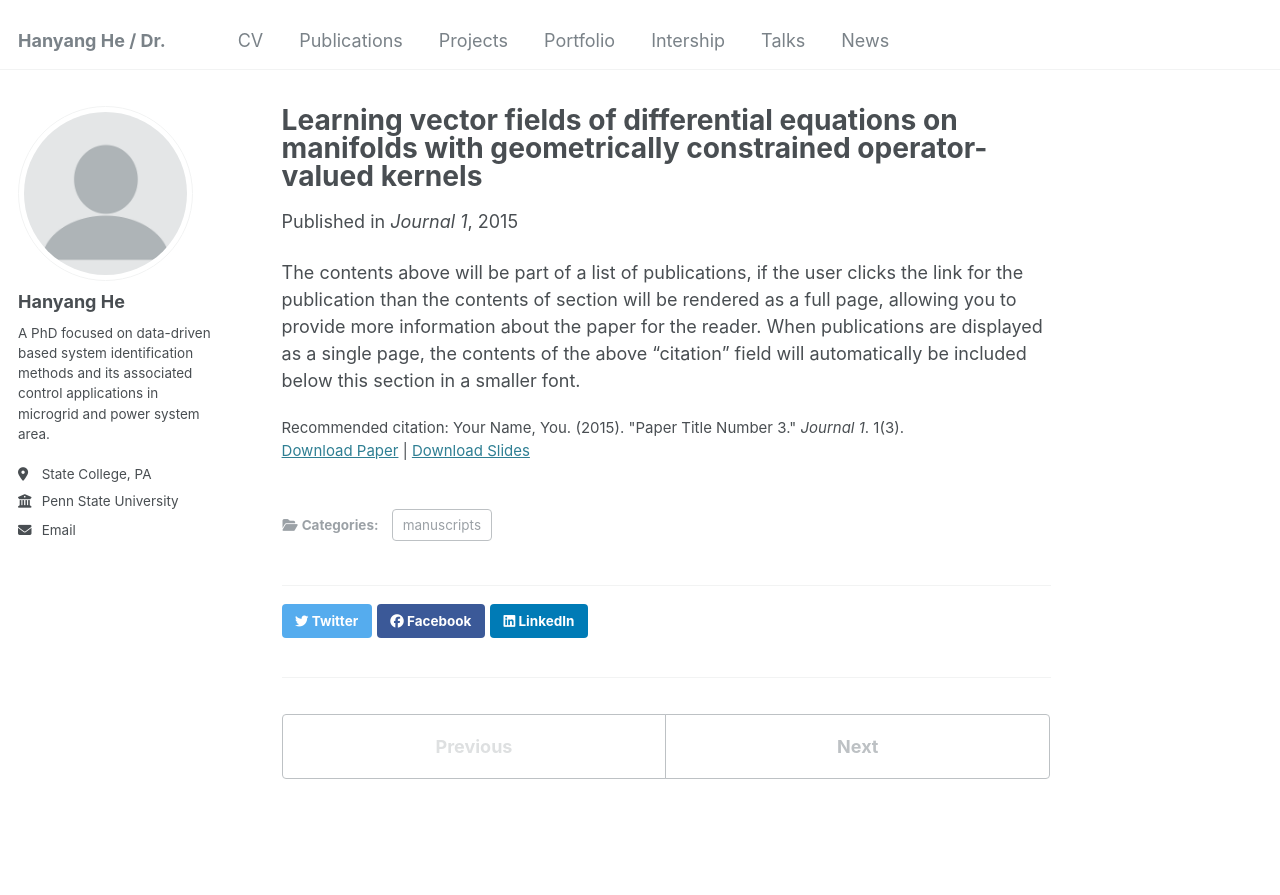
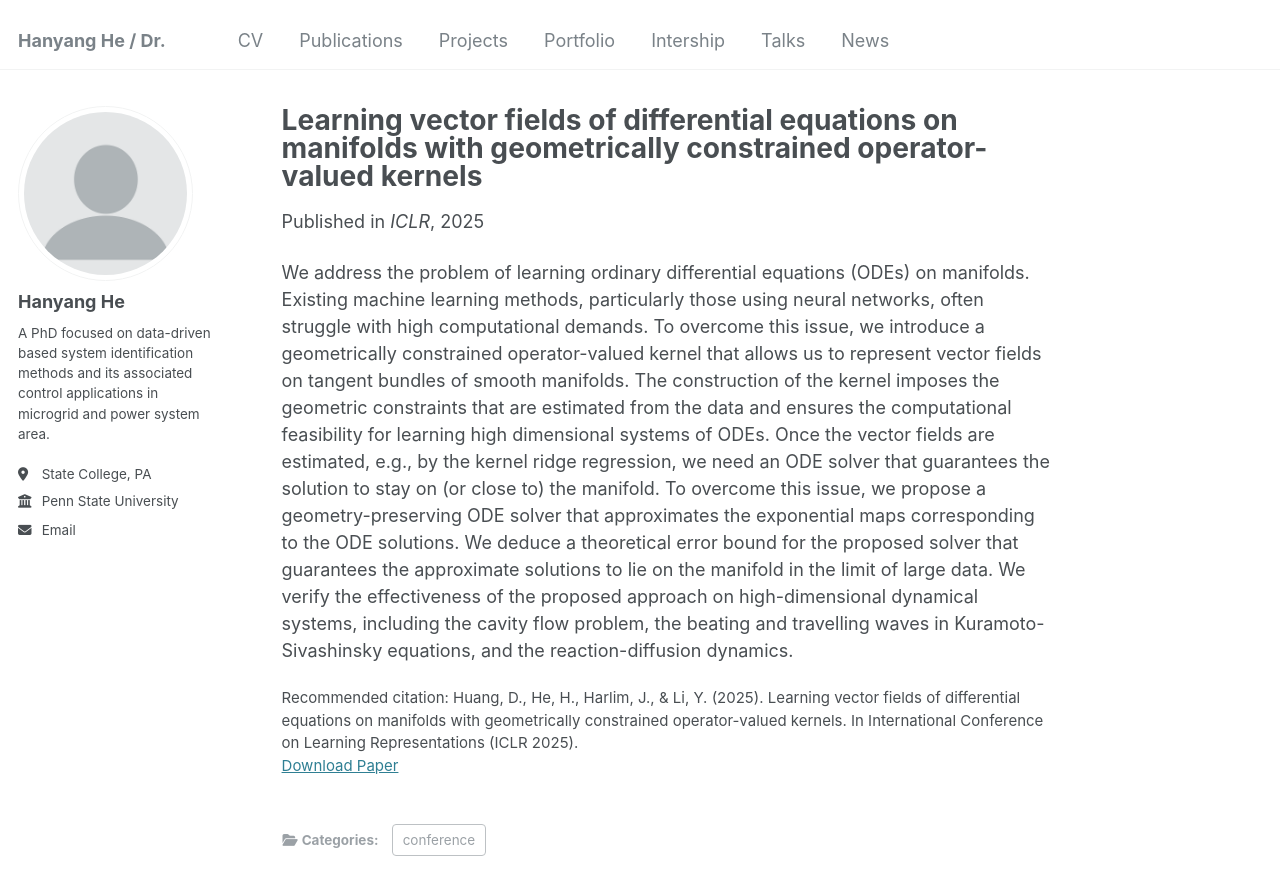
Before and after one commit to HanyangHe/HanyangHe.github.io, a Jekyll site: the page built from _publications/2025-01-22-paper-GMKRR.md, in a window 1280 px wide and 900 px high. Shown: the top 895 px of the window. Built offline with Jekyll 4.4.1, drawn with Linux system fonts in a browser that asks for light colours; a script that is not in the unit is left out.

Commit message:
Update 2025-01-22-paper-GMKRR.md

```diff
--- a/_publications/2025-01-22-paper-GMKRR.md
+++ b/_publications/2025-01-22-paper-GMKRR.md
@@ -1,14 +1,13 @@
 ---
 title: "Learning vector fields of differential equations on manifolds with geometrically constrained operator-valued kernels"
 collection: publications
-category: manuscripts
+category: conference
 permalink: /publication/2025-01-22-paper-GMKRR
-excerpt: 'This paper is about the number 3. The number 4 is left for future work.'
-date: 2015-10-01
-venue: 'Journal 1'
-slidesurl: 'http://academicpages.github.io/files/slides3.pdf'
-paperurl: 'http://academicpages.github.io/files/paper3.pdf'
-citation: 'Your Name, You. (2015). &quot;Paper Title Number 3.&quot; <i>Journal 1</i>. 1(3).'
+excerpt: 'This paper proposed a geometrical constrained multivariate kernel ridge regression method to learn the vector field located on the smooth manifold.'
+date: 2025-01-22
+venue: 'ICLR'
+paperurl: 'https://openreview.net/forum?id=OwpLQrpdwE&nesting=2&sort=date-desc'
+citation: 'Huang, D., He, H., Harlim, J., & Li, Y. (2025). Learning vector fields of differential equations on manifolds with geometrically constrained operator-valued kernels. In International Conference on Learning Representations (ICLR 2025).'
 ---
 
-The contents above will be part of a list of publications, if the user clicks the link for the publication than the contents of section will be rendered as a full page, allowing you to provide more information about the paper for the reader. When publications are displayed as a single page, the contents of the above "citation" field will automatically be included below this section in a smaller font.
+We address the problem of learning ordinary differential equations (ODEs) on manifolds. Existing machine learning methods, particularly those using neural networks, often struggle with high computational demands. To overcome this issue, we introduce a geometrically constrained operator-valued kernel that allows us to represent vector fields on tangent bundles of smooth manifolds. The construction of the kernel imposes the geometric constraints that are estimated from the data and ensures the computational feasibility for learning high dimensional systems of ODEs. Once the vector fields are estimated, e.g., by the kernel ridge regression, we need an ODE solver that guarantees the solution to stay on (or close to) the manifold. To overcome this issue, we propose a geometry-preserving ODE solver that approximates the exponential maps corresponding to the ODE solutions. We deduce a theoretical error bound for the proposed solver that guarantees the approximate solutions to lie on the manifold in the limit of large data. We verify the effectiveness of the proposed approach on high-dimensional dynamical systems, including the cavity flow problem, the beating and travelling waves in Kuramoto-Sivashinsky equations, and the reaction-diffusion dynamics.
```
